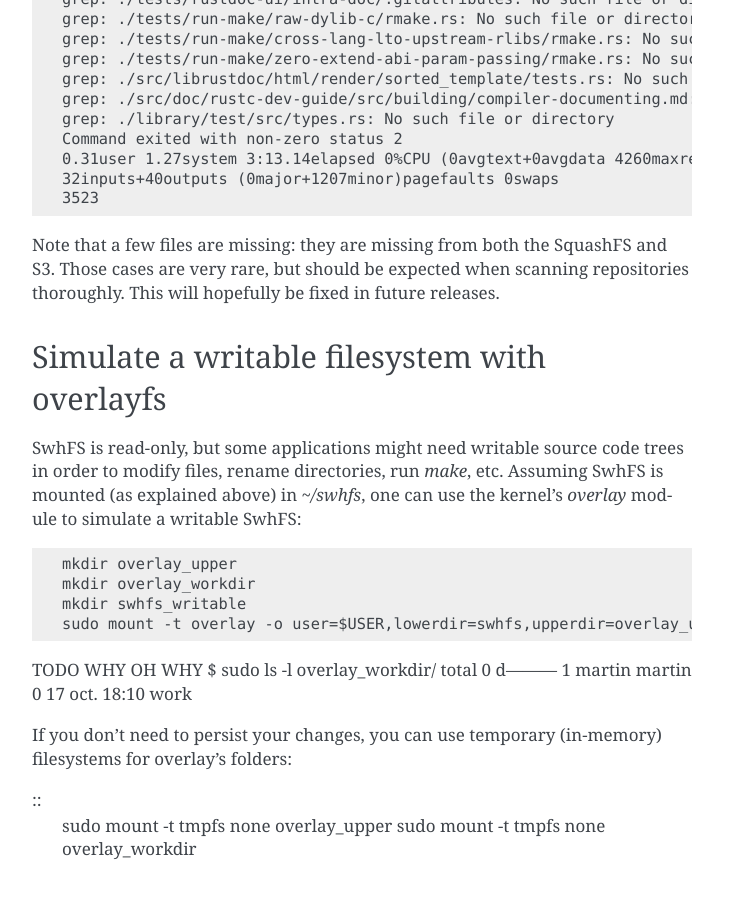
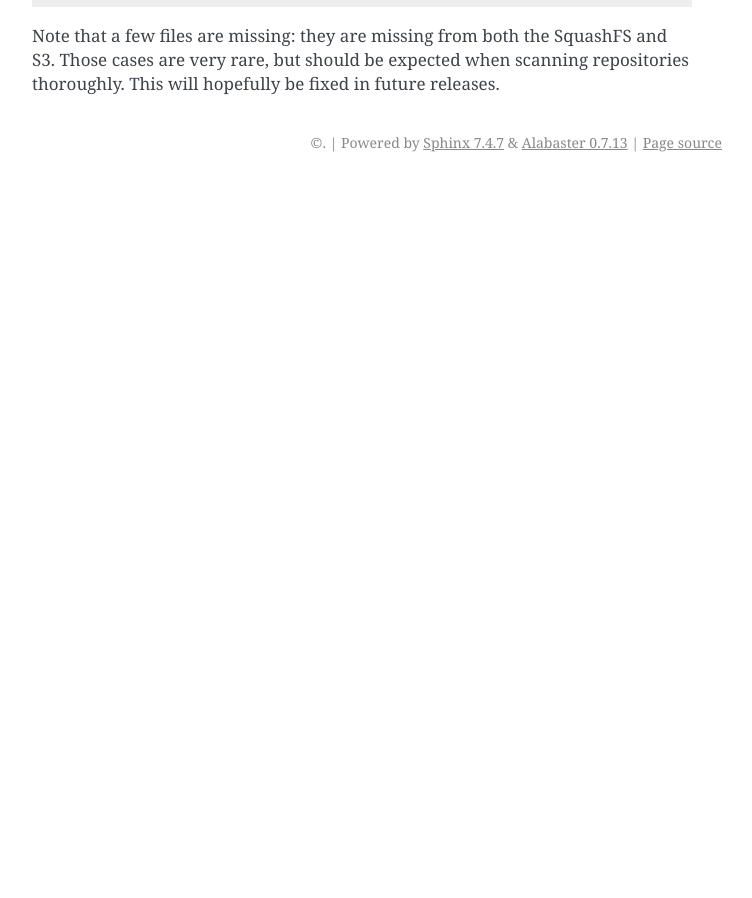
Before and after one commit to SoftwareHeritage/swh-fuse, a Sphinx documentation site: the page built from docs/tutorial.rst, in a window 1280 px wide and 900 px high, scrolled down 8903 px. Shown: the whole window, without its empty margins (388-1140 px from the left). Built offline with Sphinx 7.4.7, drawn with Linux system fonts in a browser that asks for light colours; pages that are not in the unit, such as notebooks, are missing from menus; cross-references to code outside the pages are shown as plain code; after the commit the page ends 9085 px from its top, so only the background shows below that; some of the changed text lies outside the part shown.

Commit message:
that is not for that MR

```diff
--- a/docs/tutorial.rst
+++ b/docs/tutorial.rst
@@ -370,15 +370,6 @@
 Instructions below will guide you through the installation of these programs and the
 download of sample data. This requires 550GB of storage available.
 
-.. warning::
-
-   The compressed graph is faster, also because it shows the raw data. This raw data may
-   differ from the WebAPI when traversing the archive by
-   origin or revisions. For example, the graph does not provide
-   ``origin/YYYY-MM-DD/HEAD``, nor it hides missing references (this may happen with
-   git submodules).
-
-
 First, we need to install SwhFS with the ``hpc`` optional dependency::
 
    $ pip install swh.fuse[hpc]
@@ -514,34 +505,3 @@
 Note that a few files are missing: they are missing from both the SquashFS and S3.
 Those cases are very rare, but should be expected when scanning repositories thoroughly.
 This will hopefully be fixed in future releases.
-
-
-Simulate a writable filesystem with overlayfs
----------------------------------------------
-
-SwhFS is read-only, but some applications might need writable source code trees
-in order to modify files, rename directories, run `make`, etc.
-Assuming SwhFS is mounted (as explained above) in `~/swhfs`,
-one can use the kernel's `overlay` module to simulate a writable SwhFS:
-
-::
-
-   mkdir overlay_upper
-   mkdir overlay_workdir
-   mkdir swhfs_writable
-   sudo mount -t overlay -o user=$USER,lowerdir=swhfs,upperdir=overlay_upper,workdir=overlay_workdir overlay swhfs_writable
-
-
-TODO WHY OH WHY
-$ sudo ls -l overlay_workdir/
-total 0
-d--------- 1 martin martin 0 17 oct.  18:10 work
-
-
-
-If you don't need to persist your changes, you can use temporary (in-memory) filesystems
-for overlay's folders:
-
-::
-   sudo mount -t tmpfs none overlay_upper
-   sudo mount -t tmpfs none overlay_workdir
```
